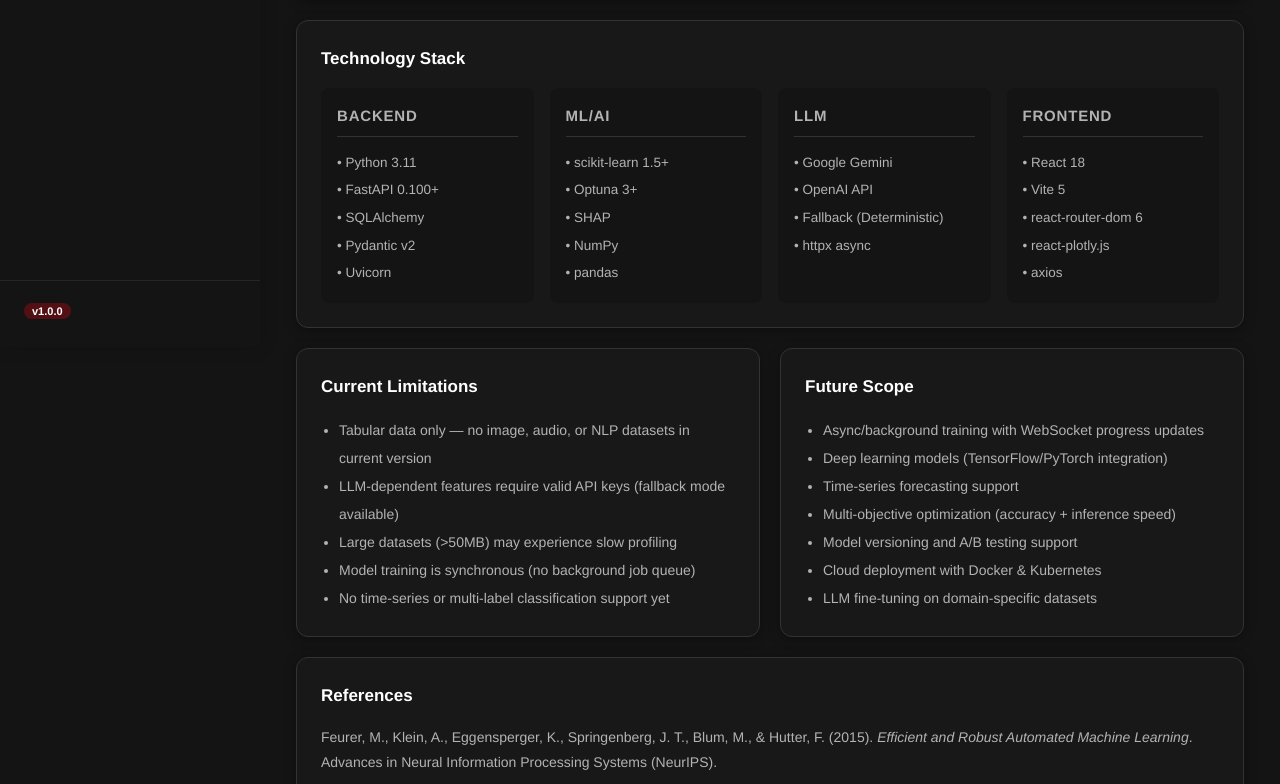
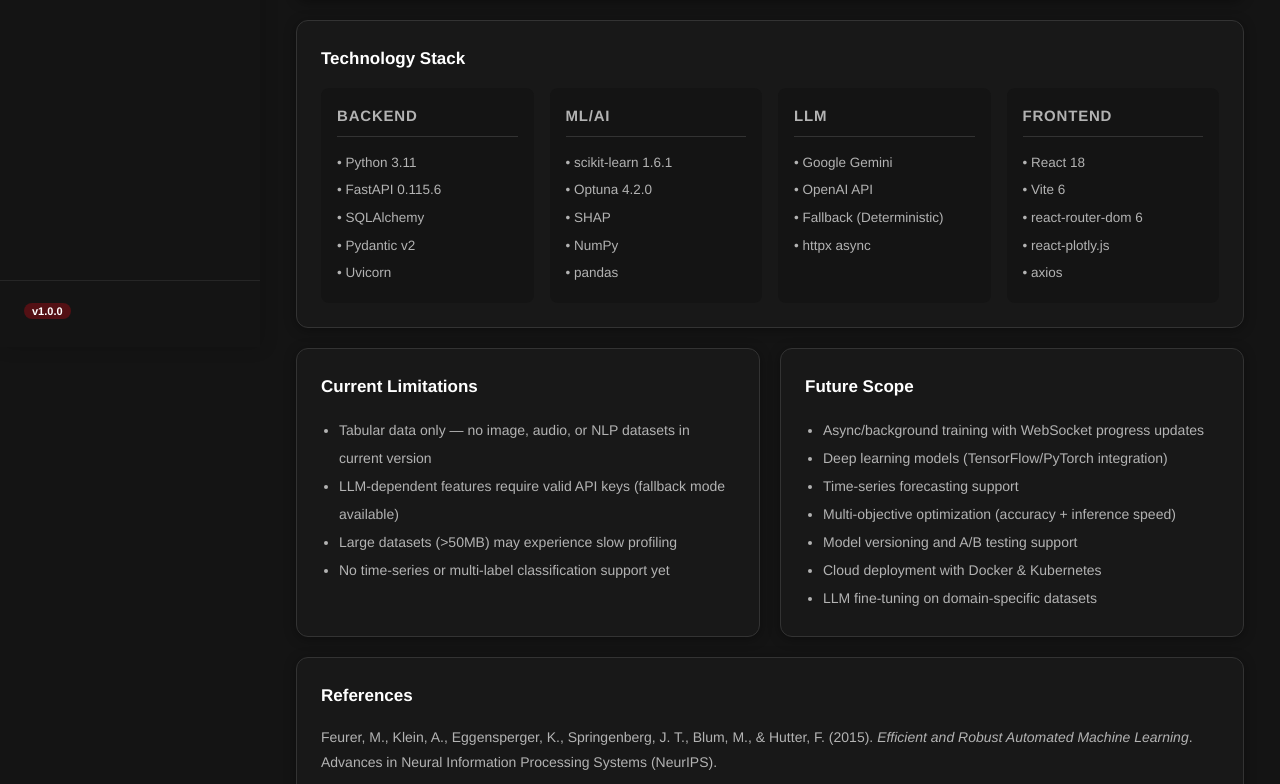
Before and after one commit to SruthiRagyari/AUTOML-LENS, a React (Vite) app in the folder frontend/: page /about in a window 1280 px wide. Shown: the part 453-1237 px from the top of the page. Built offline with nearby package versions, Linux system fonts and the light colour scheme.

Commit message:
docs: align versions, test counts, clone url and tree

```diff
--- a/frontend/src/pages/About.jsx
+++ b/frontend/src/pages/About.jsx
@@ -2,16 +2,15 @@
 
 export default function About() {
   const techStack = [
-    { cat: 'Backend', items: ['Python 3.11', 'FastAPI 0.100+', 'SQLAlchemy', 'Pydantic v2', 'Uvicorn'] },
-    { cat: 'ML/AI', items: ['scikit-learn 1.5+', 'Optuna 3+', 'SHAP', 'NumPy', 'pandas'] },
+    { cat: 'Backend', items: ['Python 3.11', 'FastAPI 0.115.6', 'SQLAlchemy', 'Pydantic v2', 'Uvicorn'] },
+    { cat: 'ML/AI', items: ['scikit-learn 1.6.1', 'Optuna 4.2.0', 'SHAP', 'NumPy', 'pandas'] },
     { cat: 'LLM', items: ['Google Gemini', 'OpenAI API', 'Fallback (Deterministic)', 'httpx async'] },
-    { cat: 'Frontend', items: ['React 18', 'Vite 5', 'react-router-dom 6', 'react-plotly.js', 'axios'] },
+    { cat: 'Frontend', items: ['React 18', 'Vite 6', 'react-router-dom 6', 'react-plotly.js', 'axios'] },
   ]
   const limitations = [
     'Tabular data only — no image, audio, or NLP datasets in current version',
     'LLM-dependent features require valid API keys (fallback mode available)',
     'Large datasets (>50MB) may experience slow profiling',
-    'Model training is synchronous (no background job queue)',
     'No time-series or multi-label classification support yet',
   ]
   const futureWork = [
```
Also changed, not shown: 1 other file (tests, documents, lock files or other folders).
